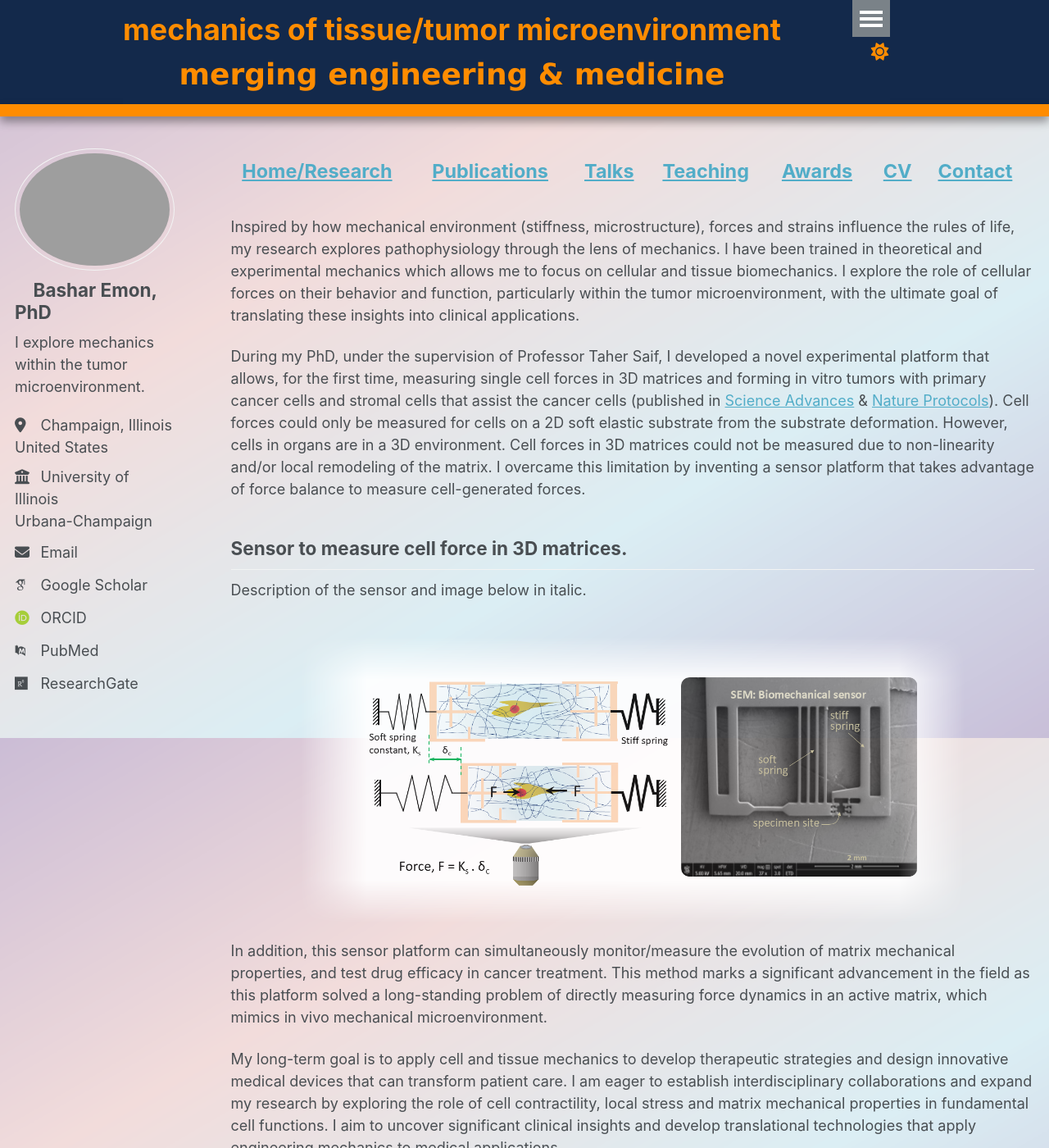
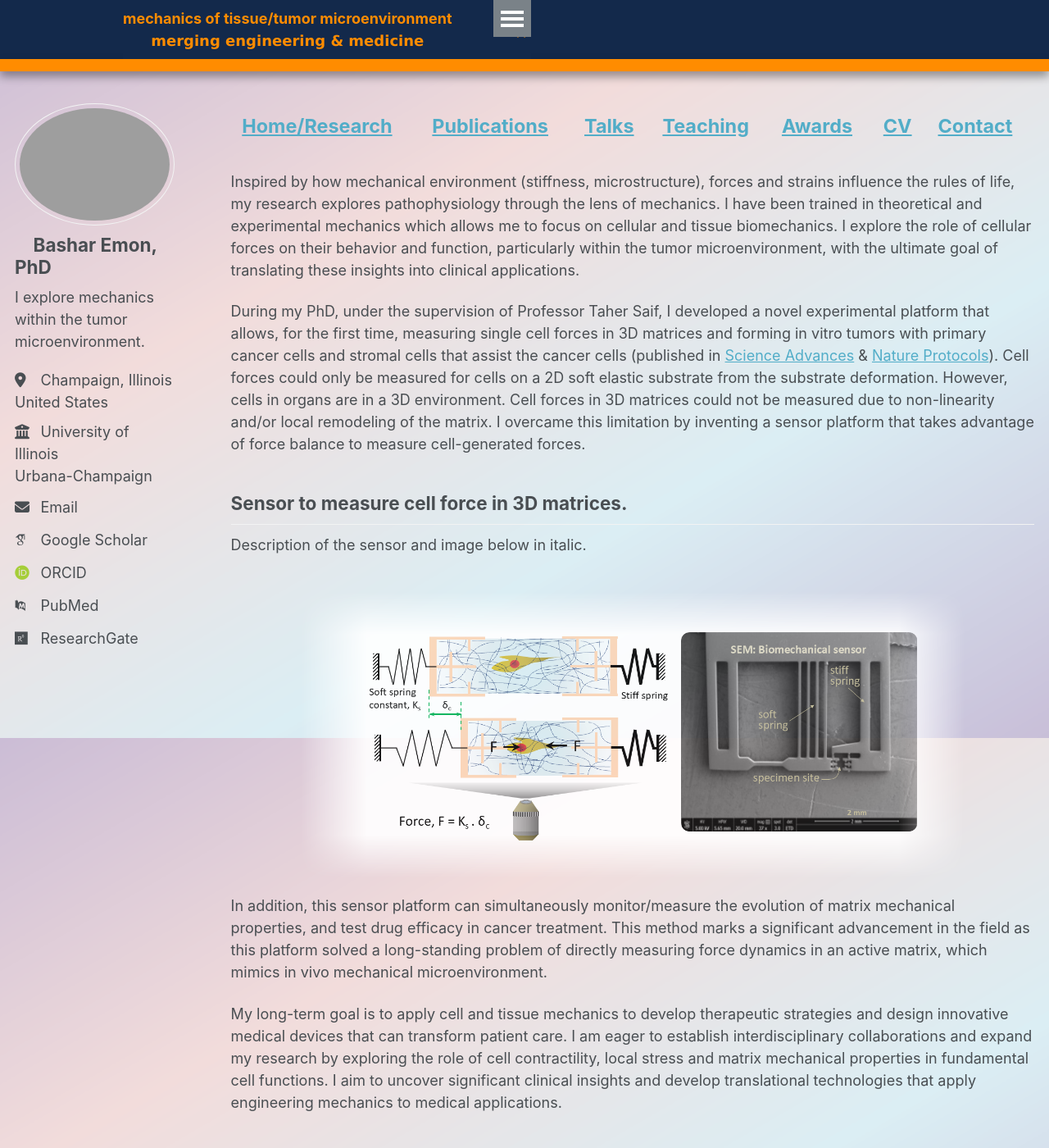
Before and after one commit to BasharEmon/BasharEmon.github.io, a Jekyll site: the page built from _pages/about.md, in a window 1280 px wide and 1400 px high. Shown: the whole window at 82% size. Built offline with Jekyll 4.4.1, drawn with Linux system fonts in a browser that asks for light colours; some web fonts are replaced.

Commit message:
Update _masthead.scss

```diff
--- a/_sass/layout/_masthead.scss
+++ b/_sass/layout/_masthead.scss
@@ -91,7 +91,7 @@
   }
 }
 .masthead__menu-item:first-child {
-  font-size: 2rem;  // or any size you want
+  font-size: 1rem;  // or any size you want
   font-weight: 500;
   //color: blue;
   text-align: center;
```
